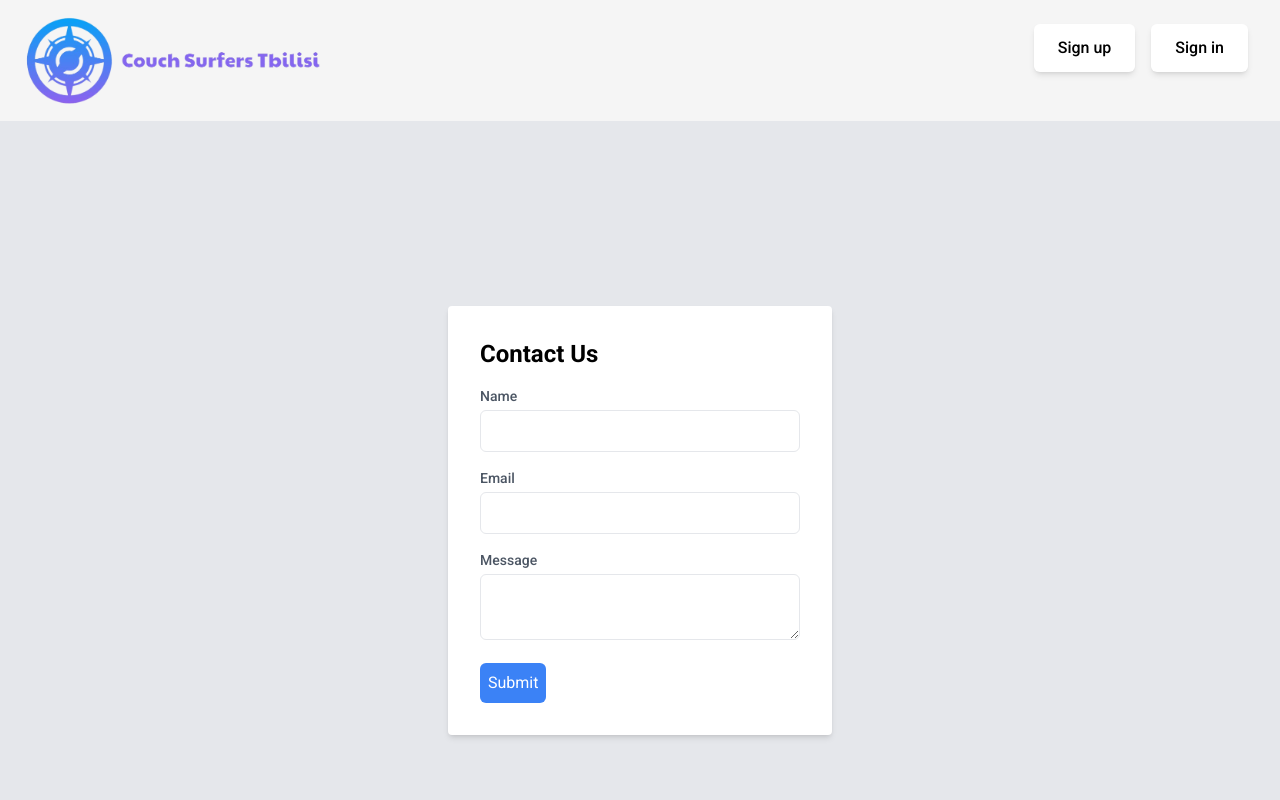
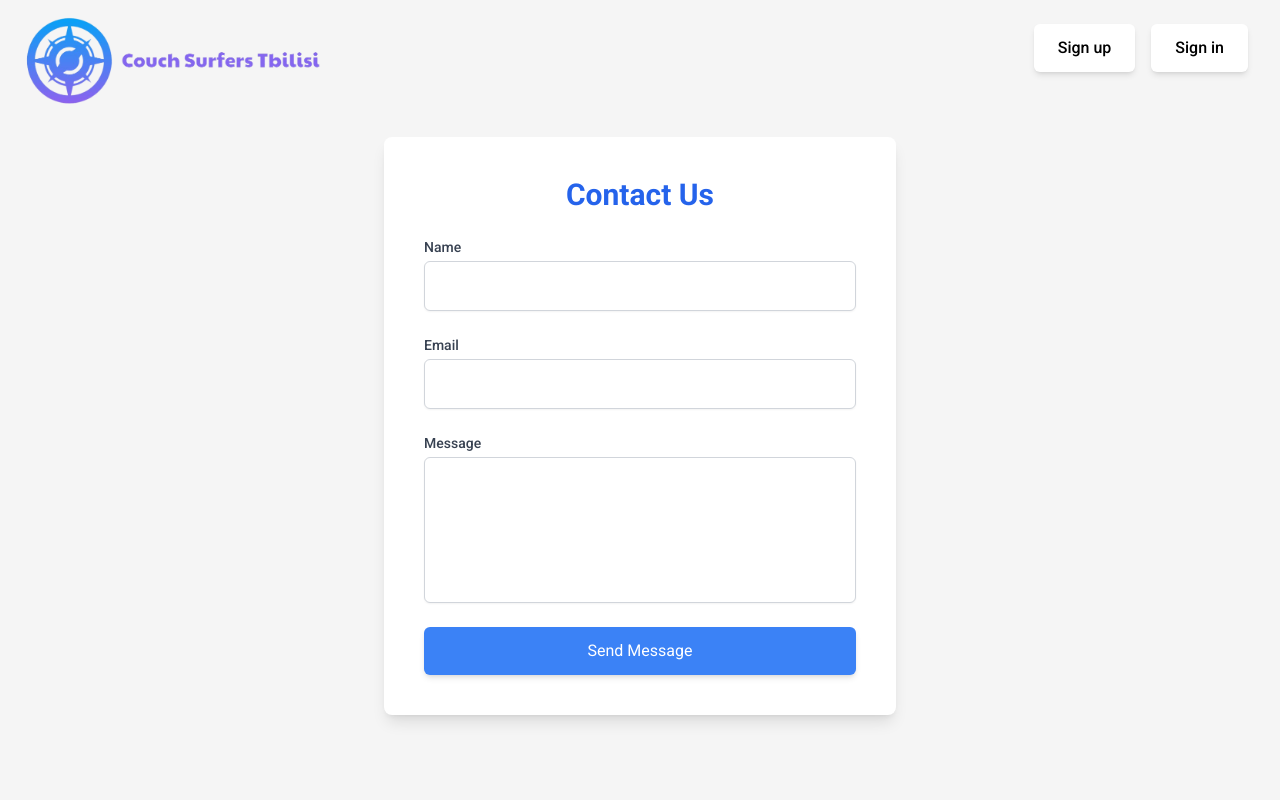
Before and after one commit to Sitch196/couch_surfer_demo, a Next.js app: page /contact in a window 1280 px wide. Shown: the top 800 px of the page. Built offline with nearby package versions, Linux system fonts and the light colour scheme; no server answers.

Commit message:
fixed some visuals

```diff
--- a/app/about/page.tsx
+++ b/app/about/page.tsx
@@ -3,8 +3,8 @@ import hero from "../../assets/heroimage.jpg";
 
 export default function Page() {
   return (
-    <div className="container mx-auto bg-gradient-to-br  from-white via-[#00bfd8] to-[#0083f5] p-4 max-w-screen-md h-screen">
-      <p className="text-justify hyphens-auto">
+    <div className="container mx-auto bg-white rounded p-4 max-w-screen-md h-screen shadow-lg">
+      <p className="text-justify hyphens-auto ">
         Welcome to Tbilisi Couch Surfers, your trusted companion in discovering
         the heart of Georgia's capital. We specialize in connecting travelers
         with welcoming locals, offering a unique and authentic stay in Tbilisi.
@@ -12,8 +12,8 @@ export default function Page() {
         the conventional, fostering cultural exchange and creating memorable
         experiences.
       </p>
-      <br />
-      <p className="text-justify hyphens-auto">
+
+      <p className="text-justify hyphens-auto mt-2">
         Our platform enables visitors to find a comfortable couch or spare room
         while immersing themselves in the warmth of Georgian hospitality. With a
         commitment to safety and quality, we take pride in being the best choice
--- a/app/contact/page.tsx
+++ b/app/contact/page.tsx
@@ -2,24 +2,26 @@
 import { useRouter } from "next/navigation";
 import { toast } from "react-toastify";
 import "react-toastify/dist/ReactToastify.css";
+
 export default function ContactPage() {
   const router = useRouter();
   const handleSubmit = (e: { preventDefault: () => void }) => {
     e.preventDefault();
     router.push("/");
-
     toast.success("Message sent!");
   };
 
   return (
-    <div className="h-screen flex justify-center items-center bg-gray-200">
-      <div className="bg-white p-8 rounded shadow-md w-96">
-        <h1 className="text-2xl font-bold mb-4">Contact Us</h1>
+    <div className="min-h-screen flex flex-col  items-center  px-4">
+      <div className="bg-white mt-4 p-6 md:p-10 rounded-lg shadow-lg w-full max-w-md md:max-w-lg">
+        <h1 className="text-3xl font-semibold text-center text-blue-600 mb-6">
+          Contact Us
+        </h1>
         <form onSubmit={handleSubmit}>
-          <div className="mb-4">
+          <div className="mb-6">
             <label
               htmlFor="name"
-              className="block text-sm font-medium text-gray-600"
+              className="block text-sm font-medium text-gray-700"
             >
               Name
             </label>
@@ -27,13 +29,14 @@ export default function ContactPage() {
               type="text"
               id="name"
               name="name"
-              className="mt-1 p-2 w-full border rounded-md focus:outline-none focus:border-blue-500"
+              className="mt-1 block w-full p-3 border border-gray-300 rounded-md shadow-sm focus:ring-blue-500 focus:border-blue-500"
+              required
             />
           </div>
-          <div className="mb-4">
+          <div className="mb-6">
             <label
               htmlFor="email"
-              className="block text-sm font-medium text-gray-600"
+              className="block text-sm font-medium text-gray-700"
             >
               Email
             </label>
@@ -41,27 +44,30 @@ export default function ContactPage() {
               type="email"
               id="email"
               name="email"
-              className="mt-1 p-2 w-full border rounded-md focus:outline-none focus:border-blue-500"
+              className="mt-1 block w-full p-3 border border-gray-300 rounded-md shadow-sm focus:ring-blue-500 focus:border-blue-500"
+              required
             />
           </div>
-          <div className="mb-4">
+          <div className="mb-6">
             <label
               htmlFor="message"
-              className="block text-sm font-medium text-gray-600"
+              className="block text-sm font-medium text-gray-700"
             >
               Message
             </label>
             <textarea
               id="message"
               name="message"
-              className="mt-1 p-2 w-full border resi rounded-md focus:outline-none focus:border-blue-500"
+              rows={5}
+              className="mt-1 block w-full p-3 border border-gray-300 rounded-md shadow-sm focus:ring-blue-500 focus:border-blue-500 resize-none"
+              required
             ></textarea>
           </div>
           <button
             type="submit"
-            className="bg-blue-500 text-white p-2 rounded-md hover:bg-blue-600 focus:outline-none focus:bg-blue-600"
+            className="w-full bg-blue-500 text-white py-3 rounded-md shadow-md hover:bg-blue-600 focus:outline-none focus:bg-blue-600 transition-colors duration-300"
           >
-            Submit
+            Send Message
           </button>
         </form>
       </div>
```
Also changed, not shown: middleware.ts (+9 -1 lines).
